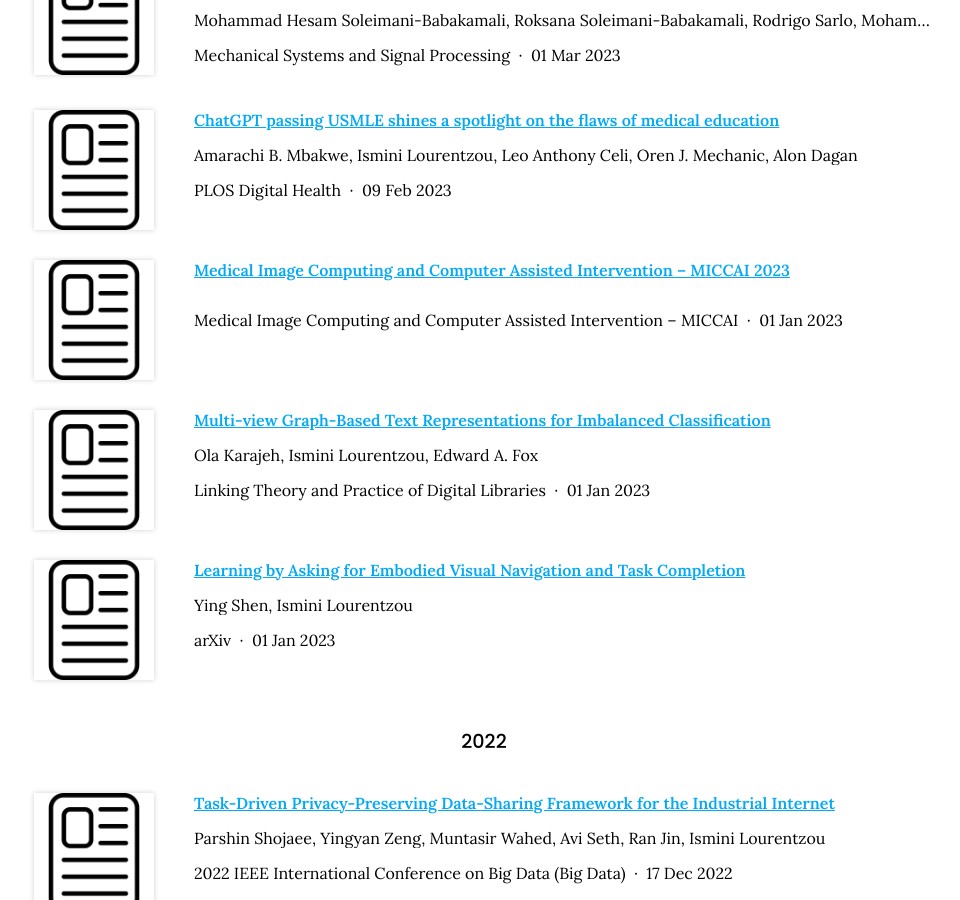
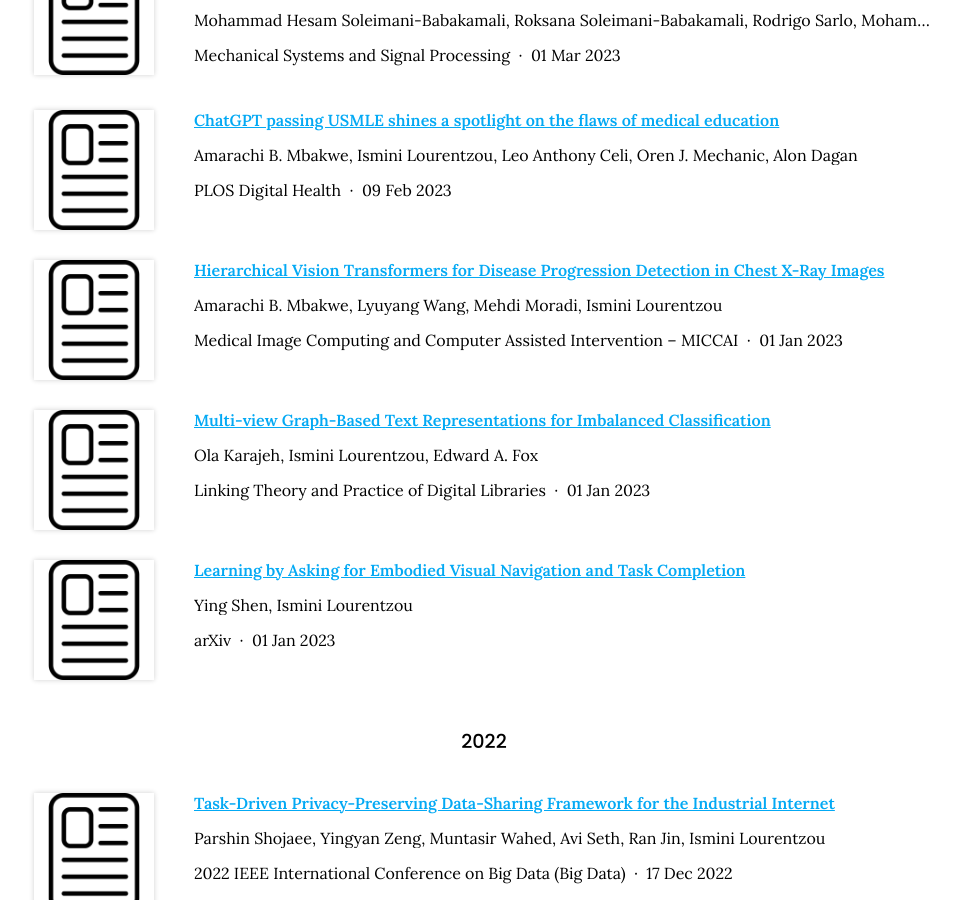
Before and after one commit to XiaonaZhou/plan-lab.github.io, a Jekyll site: the page built from publications/index.md, in a window 1280 px wide and 900 px high, scrolled down 1298 px. Shown: the whole window, without its empty margins (156-1116 px from the left). Built offline with Jekyll 4.4.1, drawn with Linux system fonts in a browser that asks for light colours.

Commit message:
Generate citations

```diff
--- a/_data/citations.yaml
+++ b/_data/citations.yaml
@@ -290,14 +290,18 @@
   date: '2023-10-21'
   link: https://doi.org/gs24mj
   _cache: ad13af329b6552495b88b3c82dde6c0623cf9b311ce7ad4602fadea605cb0047
-- id: doi:10.1007/978-3-031-43904-9
-  title: "Medical Image Computing and Computer Assisted Intervention \u2013 MICCAI\
-    \ 2023"
-  authors: []
+- id: doi:10.1007/978-3-031-43904-9_66
+  title: "Hierarchical Vision Transformers for\_Disease Progression Detection in\_\
+    Chest X-Ray Images"
+  authors:
+  - Amarachi B. Mbakwe
+  - Lyuyang Wang
+  - Mehdi Moradi
+  - Ismini Lourentzou
   publisher: "Medical Image Computing and Computer Assisted Intervention \u2013 MICCAI"
   date: '2023-01-01'
-  link: https://doi.org/gtdh4f
-  _cache: e4e5b04840da3cb08c9ef728087ee483fee877f76ee2e755f5c07def0f54a3e9
+  link: https://doi.org/gs24mk
+  _cache: f5e46c8f57d9a425358277d256e6cf9738d6f6c2179313fc58b0548d293f2e53
 - id: doi:10.1145/3583780.3615485
   title: Fine-Grained Alignment for Cross-Modal Recipe Retrieval
   authors:
```
